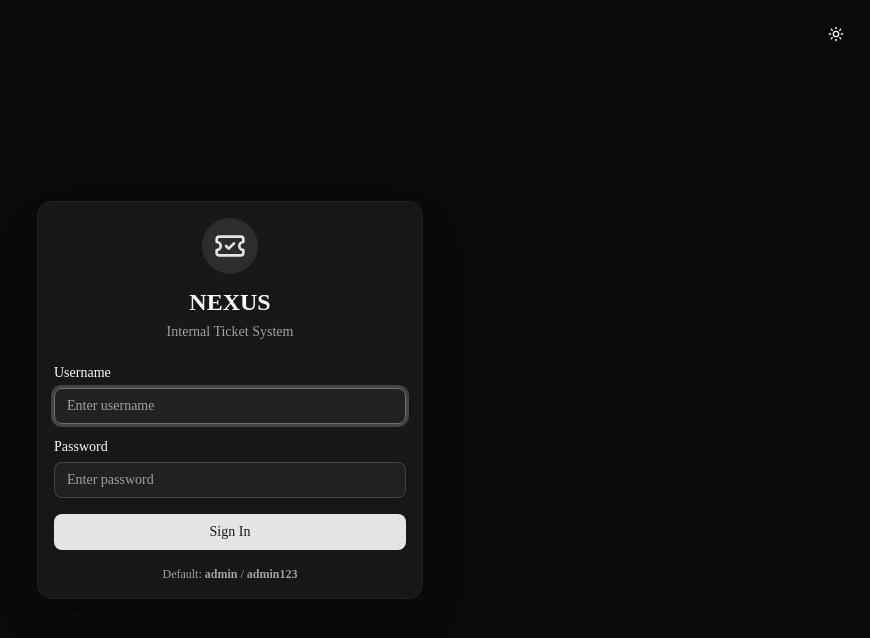
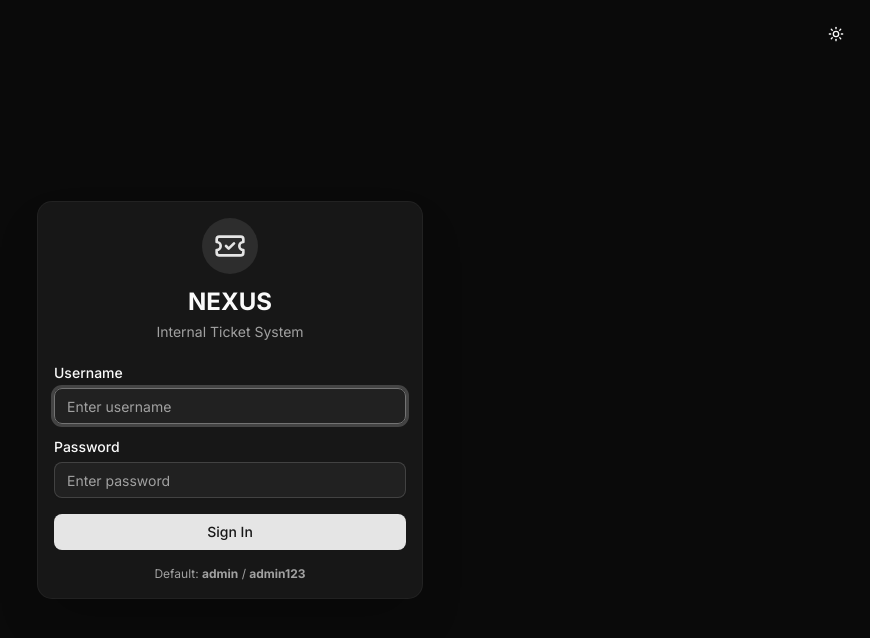
Before and after one commit to Not-Juicy/nexus-ticket-system, a Next.js app: page /login in a window 1280 px wide. Shown: the top 638 px of the page, without its empty margins (410-1280 px from the left). Built offline with nearby package versions, Linux system fonts and the light colour scheme.

Commit message:
Swap fonts: Inter (sans) + JetBrains Mono (mono) instead of Geist

```diff
--- a/app/globals.css
+++ b/app/globals.css
@@ -8,7 +8,7 @@
   --color-background: var(--background);
   --color-foreground: var(--foreground);
   --font-sans: var(--font-sans);
-  --font-mono: var(--font-geist-mono);
+  --font-mono: var(--font-mono);
   --font-heading: var(--font-sans);
   --color-sidebar-ring: var(--sidebar-ring);
   --color-sidebar-border: var(--sidebar-border);
--- a/app/layout.tsx
+++ b/app/layout.tsx
@@ -1,15 +1,15 @@
 import type { Metadata } from "next"
-import { Geist, Geist_Mono } from "next/font/google"
+import { Inter, JetBrains_Mono } from "next/font/google"
 import "./globals.css"
 import { Providers } from "@/components/providers"
 
-const geistSans = Geist({
-  variable: "--font-geist-sans",
+const inter = Inter({
+  variable: "--font-sans",
   subsets: ["latin"],
 })
 
-const geistMono = Geist_Mono({
-  variable: "--font-geist-mono",
+const jetbrainsMono = JetBrains_Mono({
+  variable: "--font-mono",
   subsets: ["latin"],
 })
 
@@ -24,7 +24,7 @@
   children: React.ReactNode
 }>) {
   return (
-    <html lang="en" className={`${geistSans.variable} ${geistMono.variable} h-full antialiased`} suppressHydrationWarning>
+    <html lang="en" className={`${inter.variable} ${jetbrainsMono.variable} h-full antialiased`} suppressHydrationWarning>
       <body className="min-h-full flex flex-col">
         <Providers>{children}</Providers>
       </body>
```
